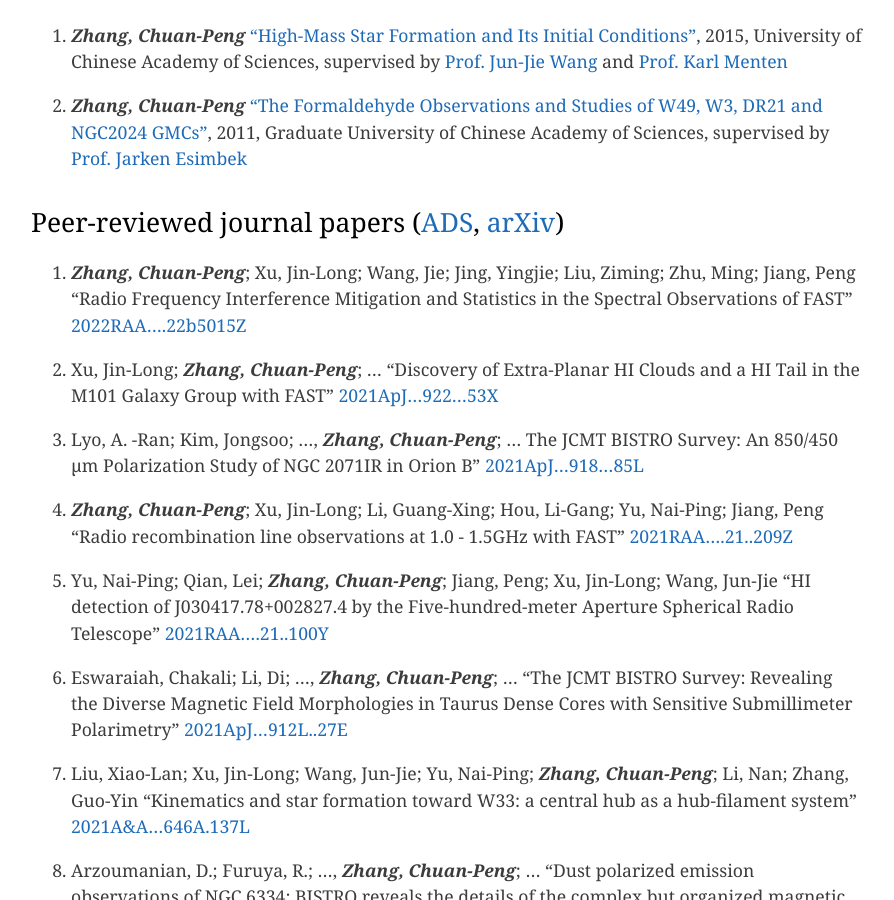
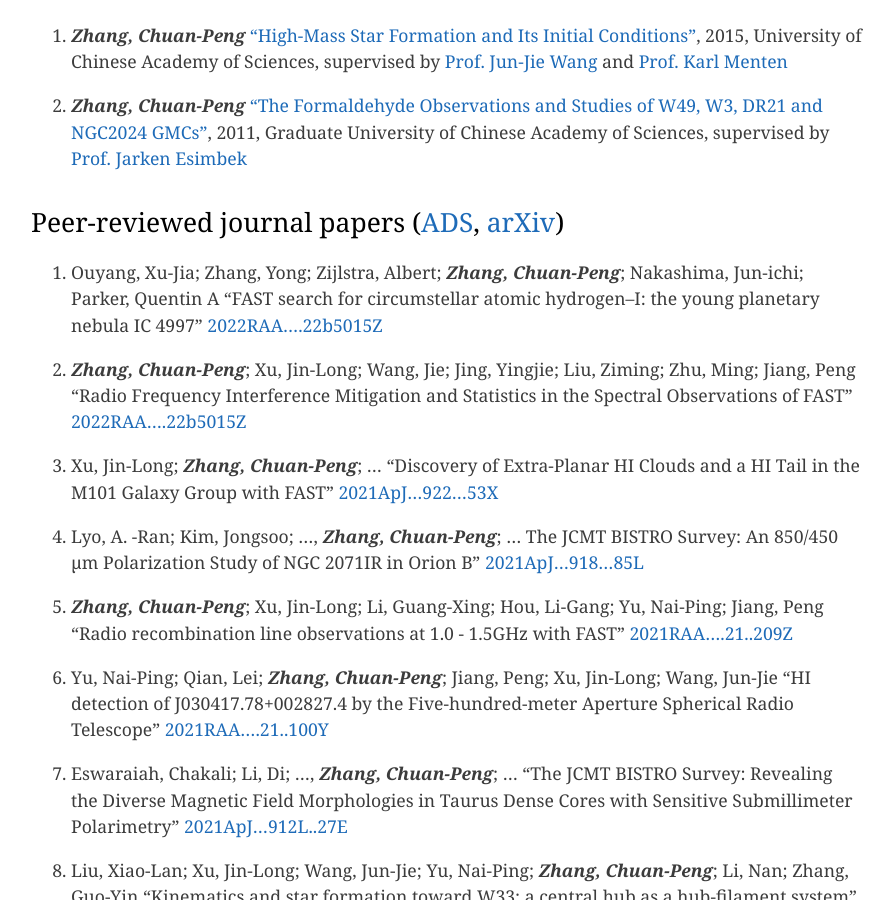
Before and after one commit to zcp521/zcp521.github.io, a Jekyll site: the page built from pub.md, in a window 1280 px wide and 900 px high, scrolled down 476 px. Shown: the whole window, without its empty margins (193-1087 px from the left). Built offline with Jekyll 4.4.1, drawn with Linux system fonts in a browser that asks for light colours.

Commit message:
Update pub.md

```diff
--- a/pub.md
+++ b/pub.md
@@ -14,9 +14,13 @@ tagline: "My publication list"
 
 ## Peer-reviewed journal papers ([ADS](https://ui.adsabs.harvard.edu/public-libraries/RijjUuncQru3dbS8Amb6eA), [arXiv](https://arxiv.org/a/zhang_c_2.html))
 
+53. Ouyang, Xu-Jia; Zhang, Yong; Zijlstra, Albert; ***Zhang, Chuan-Peng***; Nakashima, Jun-ichi; Parker, Quentin A
+	"FAST search for circumstellar atomic hydrogen--I: the young planetary nebula IC 4997"
+	[2022RAA....22b5015Z](https://ui.adsabs.harvard.edu/abs/2022RAA....22b5015Z)
+
 52. ***Zhang, Chuan-Peng***; Xu, Jin-Long; Wang, Jie; Jing, Yingjie; Liu, Ziming; Zhu, Ming; Jiang, Peng
 	"Radio Frequency Interference Mitigation and Statistics in the Spectral Observations of FAST"
-	[2022RAA....22b5015Z](https://ui.adsabs.harvard.edu/abs/2022RAA....22b5015Z)
+	[2022RAA....22b5015Z](https://ui.adsabs.harvard.edu/abs/2022arXiv220506170O)
 
 51. Xu, Jin-Long; ***Zhang, Chuan-Peng***; ...
 	"Discovery of Extra-Planar HI Clouds and a HI Tail in the M101 Galaxy Group with FAST"
```
